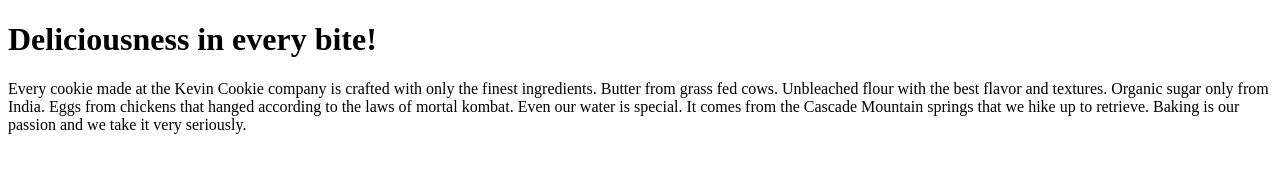
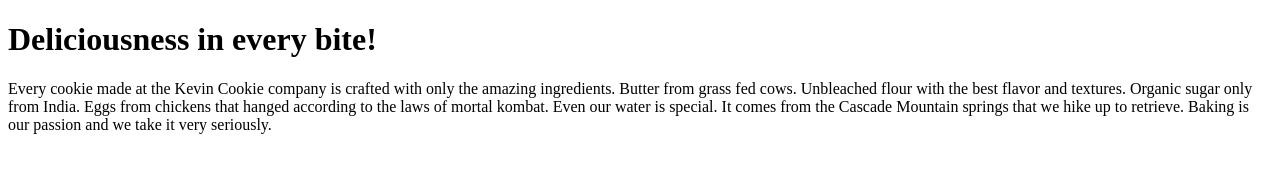
Before and after one commit to Onur1022/OnurCookieCompany, a plain HTML site: page index.htm in a window 1280 px wide. Drawn offline with Linux system fonts and the light colour scheme.

Commit message:
Update index text

```diff
--- a/index.htm
+++ b/index.htm
@@ -3,7 +3,7 @@
 <body>
 
 <h1>Deliciousness in every bite!</h1>
-<p>Every cookie made at the Kevin Cookie company is crafted with only the finest ingredients. Butter from grass fed cows. Unbleached flour with the best flavor and textures. Organic sugar only from India. Eggs from chickens that hanged according to the laws of mortal kombat. Even our water is special. It comes from the Cascade Mountain springs that we hike up to retrieve. Baking is our passion and we take it very seriously.</p>
+<p>Every cookie made at the Kevin Cookie company is crafted with only the amazing ingredients. Butter from grass fed cows. Unbleached flour with the best flavor and textures. Organic sugar only from India. Eggs from chickens that hanged according to the laws of mortal kombat. Even our water is special. It comes from the Cascade Mountain springs that we hike up to retrieve. Baking is our passion and we take it very seriously.</p>
 
 </body>
 </html>
```
